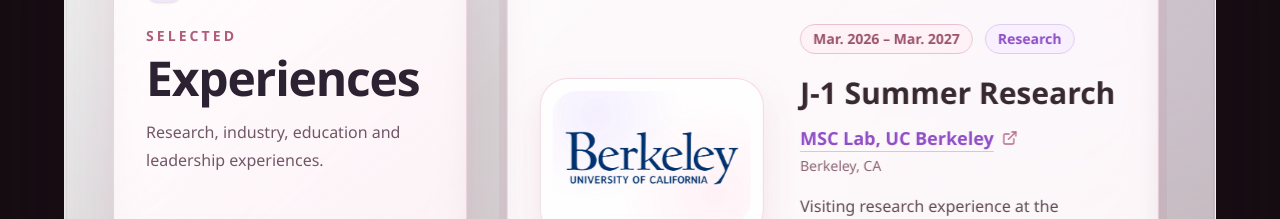
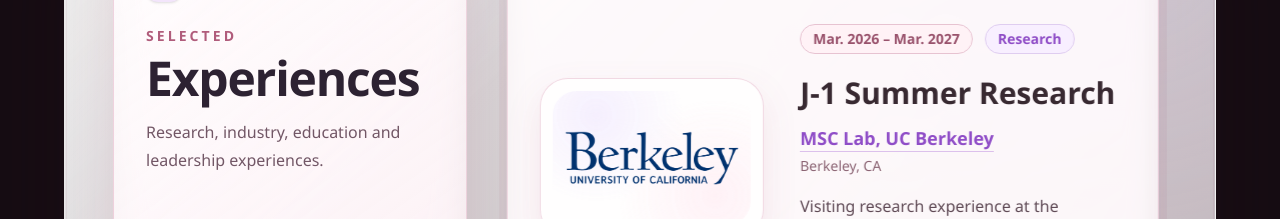
Before and after one commit to zyjOrz/zyjOrz.github.io, a Next.js app: page / in a window 1280 px wide. Shown: the part 3620-3839 px from the top of the page. Built offline with nearby package versions, Linux system fonts and the light colour scheme.

Commit message:
jijizhazha

```diff
--- a/app/ExperienceCarousel.tsx
+++ b/app/ExperienceCarousel.tsx
@@ -8,7 +8,7 @@
   type PointerEvent as ReactPointerEvent,
   type ReactNode,
 } from 'react';
-import { BriefcaseBusiness, ChevronLeft, ChevronRight, ExternalLink } from 'lucide-react';
+import { BriefcaseBusiness, ChevronLeft, ChevronRight } from 'lucide-react';
 
 const externalLinkClass = 'academic-link academic-link-violet';
 const slideTransitionMs = 560;
@@ -234,8 +234,7 @@
             ) : (
               item.organization
             )}
-            {item.organizationUrl ? <ExternalLink size={16} className="text-[#b36a86]" /> : null}
-          </p>
+            </p>
 
           {item.location ? <p className="mt-1 text-sm font-medium text-[#8b6473]">{item.location}</p> : null}
 
```
